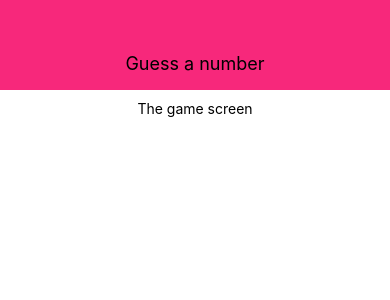
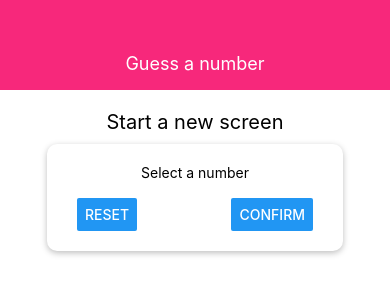
Before and after one commit to edayan/guess-a-number, a React Native app: screen / in a window 390 px wide. Shown: the top 300 px of the page. Built offline with nearby package versions, Linux system fonts and the light colour scheme.

Commit message:
Adding start new game screen

```diff
--- a/App.js
+++ b/App.js
@@ -5,7 +5,7 @@
 import StartGameScreen from './screens/StartGameScreen'
 export default function App() {
   return (
-    <View>
+    <View style={styles.screen}>
       <Header title="Guess a number" />
       <StartGameScreen />
     </View>
@@ -13,5 +13,7 @@
 }
 
 const styles = StyleSheet.create({
-
+    screen : {
+        flex : 1
+    }
 });
--- a/app.json
+++ b/app.json
@@ -21,6 +21,7 @@
     },
     "web": {
       "favicon": "./assets/favicon.png"
-    }
+    },
+    "description": ""
   }
 }
--- /dev/null
+++ b/components/Card.js
@@ -0,0 +1,25 @@
+import React from 'react';
+import {StyleSheet, View} from "react-native";
+
+const Card = ({children, style}) => {
+    return (
+        <View style={{...styles.card, ...style}}>
+            {children}
+        </View>
+    )
+}
+
+const styles = StyleSheet.create({
+    card: {
+        shadowOffset: {
+            width: 0, height: 2
+        },
+        shadowRadius: 6,
+        shadowOpacity: 0.26,
+        elevation: 5,
+        backgroundColor: 'white',
+        padding: 20,
+        borderRadius: 10
+    },
+})
+export default Card;
--- a/components/Header.js
+++ b/components/Header.js
@@ -20,7 +20,7 @@
 
     },
     headerTitle: {
-        color: 'black',
+        color: `white`,
         fontSize: 18
     }
 });
--- a/screens/StartGameScreen.js
+++ b/screens/StartGameScreen.js
@@ -1,10 +1,21 @@
 import React from 'react';
-import { View, Text, StyleSheet } from 'react-native';
+import {Button, StyleSheet, Text, TextInput, View} from 'react-native';
+import Card from "../components/Card";
 
 const StartGameScreen = () => {
     return (
         <View style={styles.screen}>
-            <Text>The game screen</Text>
+            <Text style={styles.title}>Start a new screen</Text>
+            <Card style={styles.inputContainer}>
+                <Text>Select a number</Text>
+                <TextInput/>
+                <View style={styles.buttonContainer}>
+                    <Button title="Reset" onPress={() => {
+                    }}/>
+                    <Button title="confirm" onPress={() => {
+                    }}/>
+                </View>
+            </Card>
         </View>
     );
 }
@@ -14,6 +25,21 @@
         flex: 1,
         padding: 10,
         alignItems: 'center',
+    },
+    title: {
+        fontSize: 20,
+        marginVertical: 10
+    },
+    inputContainer: {
+        width: '80%',
+        alignItems: 'center',
+        shadowColor: 'black',
+    },
+    buttonContainer: {
+        flexDirection: 'row',
+        width: '100%',
+        justifyContent: 'space-between',
+        paddingHorizontal: 10
     }
 });
 export default StartGameScreen;
```
